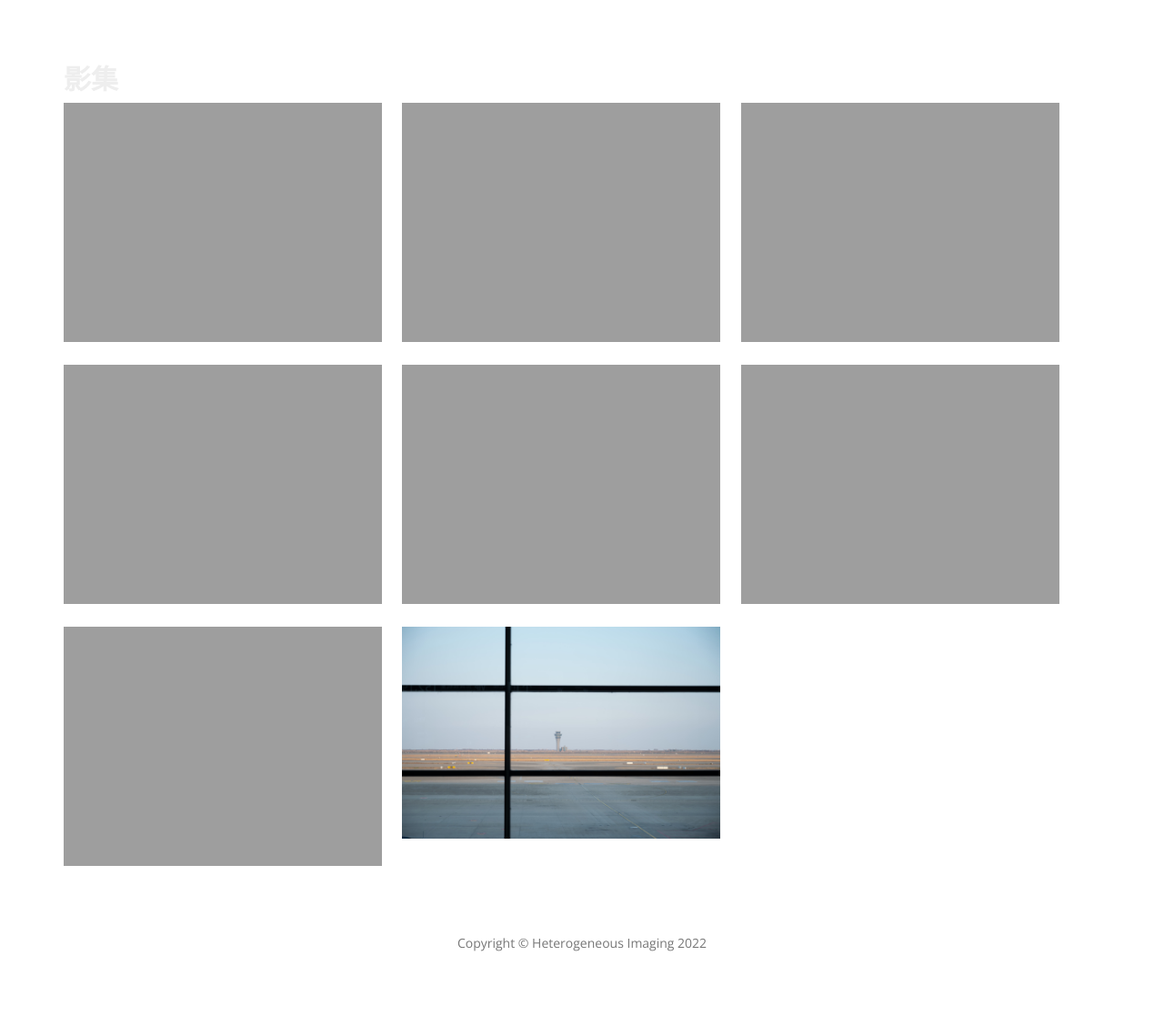
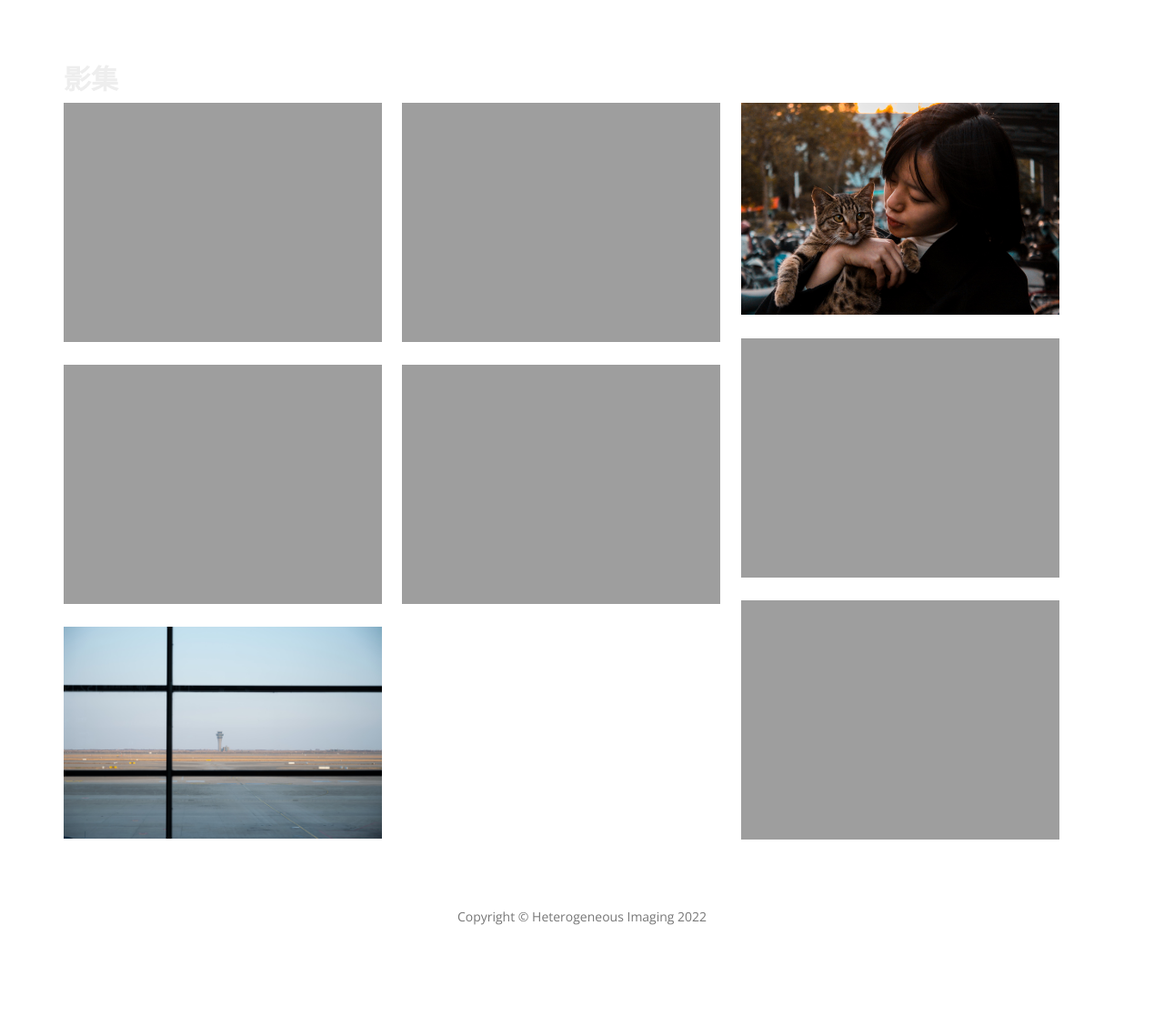
Before and after one commit to Tttys/Tttys.github.io, a Jekyll site: the page built from gallery/index.html, in a window 1280 px wide. Shown: the part 448-1565 px from the top of the page at 91% size. Built offline with Jekyll 4.4.1, drawn with Linux system fonts in a browser that asks for light colours; nearby versions of some CDN libraries; after the commit the page ends 1536 px from its top, so only the background shows below that.

Commit message:
1_26_2 update

```diff
--- a/gallery/index.html
+++ b/gallery/index.html
@@ -13,7 +13,7 @@ images:
    gallery-folder: /gallery/gallery02/
    gallery-name: 晴日上海
    gallery-date: 2021
- - image_path: /gallery/albums/DSC_6040.jpeg
+ - image_path: /gallery/albums/Yiwen4.jpeg
    gallery-folder: /gallery/gallery03/
    gallery-name: 肖像
    gallery-date: 2021
```
Also changed, not shown: gallery/albums/Yiwen4.jpeg (added).
